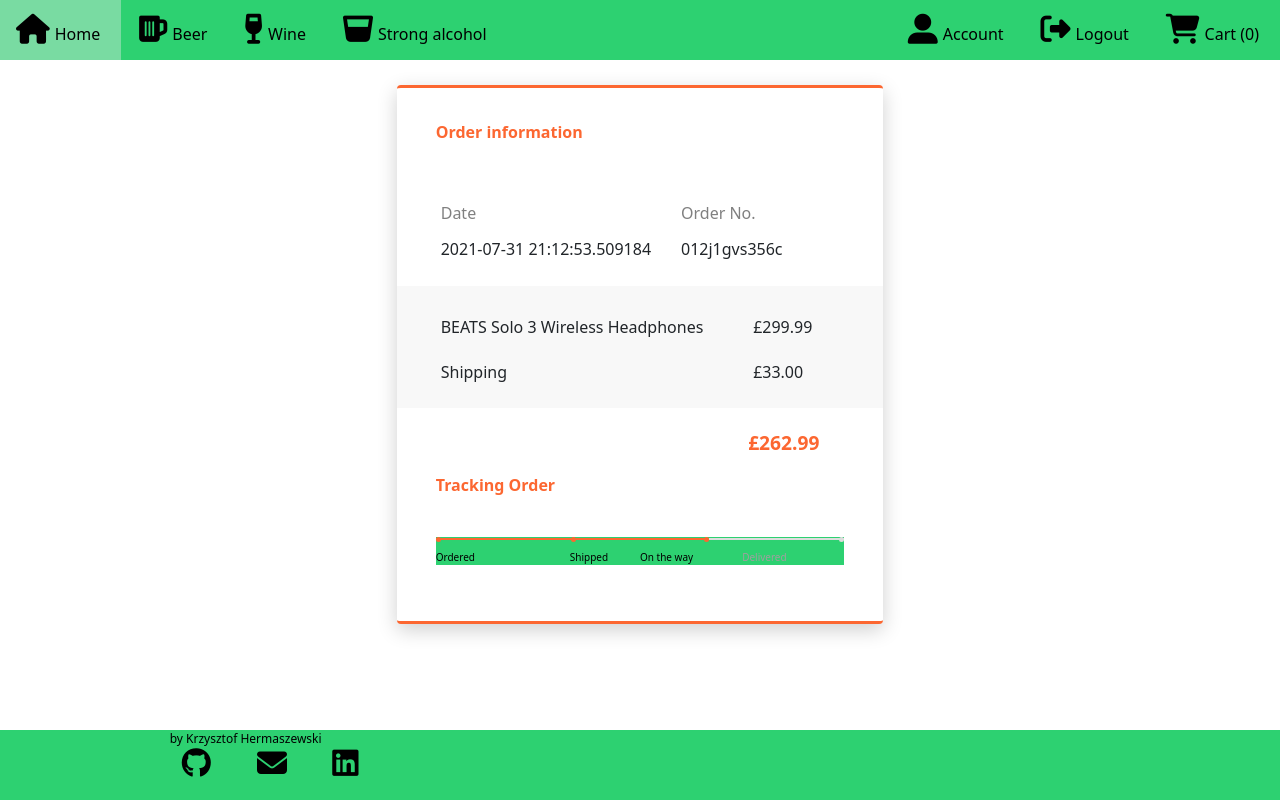
After one commit to Kristof-nl/Alco_taxi, a Flask app: page /admin/orders/1 in a window 1280 px wide. The commit adds this page. Run offline with Flask 2, Linux system fonts and the light colour scheme; a user stored in the database is signed in; data comes from the database, SQL or seed files in the repository; both versions use the stored data as it was after the commit; some libraries are stand-ins or nearby versions; grey boxes are pictures that could not be loaded.

Commit message:
Admin - orders

```diff
--- a/alco_taxi/routes.py
+++ b/alco_taxi/routes.py
@@ -99,6 +99,32 @@ def update(id):
     else:
         flash(f"You don't have access to this section",'danger')
         return render_template("home.html")
+
+
+@app.route('/admin/orders')
+def admin_orders_list():
+    if current_user.is_authenticated and current_user.username == 'admin':
+       orders = Order.query.all()
+
+       return render_template("admin_orders.html", orders=orders)
+    else:
+        flash(f"You don't have access to this section",'danger')
+        return render_template("home.html")
+
+
+
+@app.route('/admin/orders/<order_id>', methods=['GET','POST'])
+def admin_orders(order_id):
+    if current_user.is_authenticated and current_user.username == 'admin':
+       order = Order.query.filter_by(id=int(order_id)).first()
+
+       return render_template("admin_orders_summary.html", order=order)
+    else:
+        flash(f"You don't have access to this section",'danger')
+        return render_template("home.html")
+
+
+
 
 
 @app.route('/beer')
@@ -231,6 +257,8 @@ def checkout():
 
         session['cart'] = []
         session.modified = True
+        global empty_cart
+        empty_cart = True
         flash(f'Thank you for your purchase. We will deliver your delivery as soon as posible.', 'success')
         return redirect(url_for('home'))
 
--- a/alco_taxi/static/style.css
+++ b/alco_taxi/static/style.css
@@ -397,3 +397,198 @@ h5 {
 .after-product {
   height: 100px;
 }
+
+.card {
+  margin: auto;
+  margin-top: 25px;
+  width: 38%;
+  max-width: 600px;
+  padding: 4vh 0;
+  box-shadow: 0 6px 20px 0 rgba(0, 0, 0, 0.19);
+  border-top: 3px solid rgb(252, 103, 49);
+  border-bottom: 3px solid rgb(252, 103, 49);
+  border-left: none;
+  border-right: none
+}
+
+@media(max-width:768px) {
+  .card {
+      width: 90%
+  }
+}
+
+.title {
+  color: rgb(252, 103, 49);
+  font-weight: 600;
+  margin-bottom: 2vh;
+  padding: 0 8%;
+  font-size: initial
+}
+
+#details {
+  font-weight: 400
+}
+
+.info {
+  padding: 5% 8%
+}
+
+.info .col-5 {
+  padding: 0
+}
+
+#heading {
+  color: grey;
+  line-height: 6vh
+}
+
+.pricing {
+  background-color: #ddd3;
+  padding: 2vh 8%;
+  font-weight: 400;
+  line-height: 2.5
+}
+
+.pricing .col-3 {
+  padding: 0
+}
+
+.total {
+  padding: 2vh 8%;
+  color: rgb(252, 103, 49);
+  font-weight: bold
+}
+
+.total .col-3 {
+  padding: 0
+}
+
+.footer {
+  padding: 0 8%;
+  font-size: x-small;
+  color: black
+}
+
+.footer img {
+  height: 5vh;
+  opacity: 0.2
+}
+
+.footer a {
+  color: rgb(252, 103, 49)
+}
+
+.footer .col-10,
+.col-2 {
+  display: flex;
+  padding: 3vh 0 0;
+  align-items: center
+}
+
+.footer .row {
+  margin: 0
+}
+
+#progressbar {
+  margin-bottom: 3vh;
+  overflow: hidden;
+  color: rgb(252, 103, 49);
+  padding-left: 0px;
+  margin-top: 3vh
+}
+
+#progressbar li {
+  list-style-type: none;
+  font-size: x-small;
+  width: 25%;
+  float: left;
+  position: relative;
+  font-weight: 400;
+  color: rgb(160, 159, 159)
+}
+
+#progressbar #step1:before {
+  content: "";
+  color: rgb(252, 103, 49);
+  width: 5px;
+  height: 5px;
+  margin-left: 0px !important
+}
+
+#progressbar #step2:before {
+  content: "";
+  color: #fff;
+  width: 5px;
+  height: 5px;
+  margin-left: 32%
+}
+
+#progressbar #step3:before {
+  content: "";
+  color: #fff;
+  width: 5px;
+  height: 5px;
+  margin-right: 32%
+}
+
+#progressbar #step4:before {
+  content: "";
+  color: #fff;
+  width: 5px;
+  height: 5px;
+  margin-right: 0px !important
+}
+
+#progressbar li:before {
+  line-height: 29px;
+  display: block;
+  font-size: 12px;
+  background: #ddd;
+  border-radius: 50%;
+  margin: auto;
+  z-index: -1;
+  margin-bottom: 1vh
+}
+
+#progressbar li:after {
+  content: '';
+  height: 2px;
+  background: #ddd;
+  position: absolute;
+  left: 0%;
+  right: 0%;
+  margin-bottom: 2vh;
+  top: 1px;
+  z-index: 1
+}
+
+.progress-track {
+  padding: 0 8%
+}
+
+#progressbar li:nth-child(2):after {
+  margin-right: auto
+}
+
+#progressbar li:nth-child(1):after {
+  margin: auto
+}
+
+#progressbar li:nth-child(3):after {
+  float: left;
+  width: 68%
+}
+
+#progressbar li:nth-child(4):after {
+  margin-left: auto;
+  width: 132%
+}
+
+#progressbar li.active {
+  color: black
+}
+
+#progressbar li.active:before,
+#progressbar li.active:after {
+  background: rgb(252, 103, 49)
+}
--- a/alco_taxi/templates/admin.html
+++ b/alco_taxi/templates/admin.html
@@ -7,5 +7,6 @@
 <div class="d-grid gap-3 col-6 mx-auto"">
     <a href="{{ url_for('admin_product')}}"><button class="btn btn-primary col-12" type="button">Products</button></a>
     <a href="{{ url_for('admin_users')}}"><button class="btn btn-primary col-12" type="button">Users</button></a>
+    <a href="{{ url_for('admin_orders_list')}}"><button class="btn btn-primary col-12" type="button">Orders</button></a>
 </div>
 {% endblock content %}
--- /dev/null
+++ b/alco_taxi/templates/admin_orders_summary.html
@@ -0,0 +1,50 @@
+{% extends "base.html" %}
+{% block title %}Admin orders - summary{% endblock %}
+{% block content %}
+
+
+<div class="card">
+    <div class="title">Order information</div>
+    <div class="info">
+        <div class="row">
+            <div class="col-7"> <span id="heading">Date</span><br> <span id="details">{{order.order_time}}</span> </div>
+            <div class="col-5 pull-right"> <span id="heading">Order No.</span><br> <span id="details">012j1gvs356c</span> </div>
+        </div>
+    </div>
+    <div class="pricing">
+        <div class="row">
+            <div class="col-9"> <span id="name">BEATS Solo 3 Wireless Headphones</span> </div>
+            <div class="col-3"> <span id="price">£299.99</span> </div>
+        </div>
+        <div class="row">
+            <div class="col-9"> <span id="name">Shipping</span> </div>
+            <div class="col-3"> <span id="price">£33.00</span> </div>
+        </div>
+    </div>
+    <div class="total">
+        <div class="row">
+            <div class="col-9"></div>
+            <div class="col-3"><big>£262.99</big></div>
+        </div>
+    </div>
+    <div class="tracking">
+        <div class="title">Tracking Order</div>
+    </div>
+    <div class="progress-track">
+        <ul id="progressbar">
+            <li class="step0 active " id="step1">Ordered</li>
+            <li class="step0 active text-center" id="step2">Shipped</li>
+            <li class="step0 active text-right" id="step3">On the way</li>
+            <li class="step0 text-right" id="step4">Delivered</li>
+        </ul>
+    </div>
+    <div class="footer">
+        <div class="row">
+            <div class="col-2"><img class="img-fluid" src="https://i.imgur.com/YBWc55P.png"></div>
+            <div class="col-10">Want any help? Please &nbsp;<a> contact us</a></div>
+        </div>
+    </div>
+</div>
+
+
+{% endblock content %}
```
Also changed, not shown: alco_taxi/models.py (+7 -1 lines), alco_taxi/templates/account.html (added, +48 -0 lines), alco_taxi/templates/admin_orders.html (added, +32 -0 lines), alco_taxi/alco_taxi.db.
